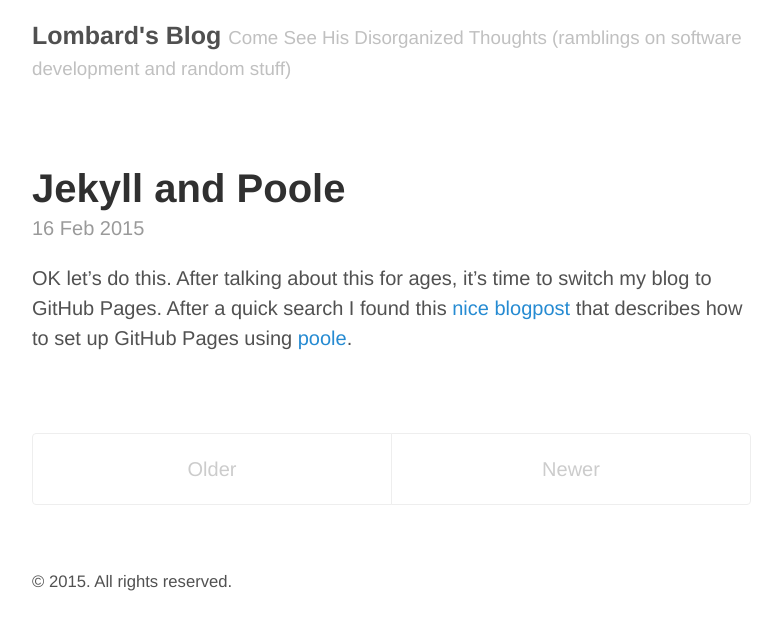
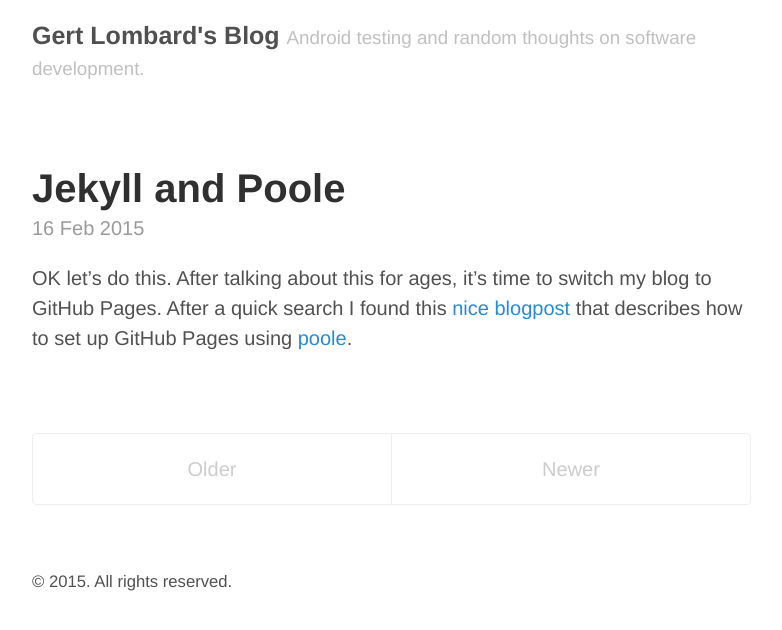
Before and after one commit to glombard/glombard.github.io, a Jekyll site: the page built from index.html, in a window 1280 px wide. Shown: the top 630 px of the page, without its empty margins (248-1030 px from the left). Built offline with Jekyll 4.4.1, drawn with Linux system fonts in a browser that asks for light colours; the list of posts is cut into pages by our own code.

```diff
--- a/_config.yml
+++ b/_config.yml
@@ -1,19 +1,14 @@
-# Permalinks
-permalink:        pretty
+author:
+  email: gert.lombard@gmail.com
+  name: Gert Lombard
+  url: https://twitter.com/codeblast
+baseurl: /
+github:
+  repo: https://github.com/glombard/glombard.github.io
+paginate: 1
+permalink: pretty
 relative_permalinks: true
-
-# Setup
-title: Lombard's Blog
-tagline: Come See His Disorganized Thoughts (ramblings on software development and random stuff)
-url: http://codeblast.net
-paginate:         1
-baseurl:          /
-author:
-  name:           Gert Lombard
-  url:            https://twitter.com/codeblast
-  email:          gert.lombard@gmail.com
-
-# Custom vars
-version:          1.0.0
-github:
-  repo:           https://github.com/glombard/glombard.github.io
+tagline: Android testing and random thoughts on software development.
+title: Gert Lombard's Blog
+url: http://codeblast.com
+version: 1.0.0
--- a/_layouts/default.html
+++ b/_layouts/default.html
@@ -24,5 +24,6 @@
       </footer>
     </div>
 
-  </body>
+  {% include analytics.html %}
+</body>
 </html>
```
Also changed, not shown: _includes/analytics.html (added, +8 -0 lines), CNAME (line endings or trailing spaces).
